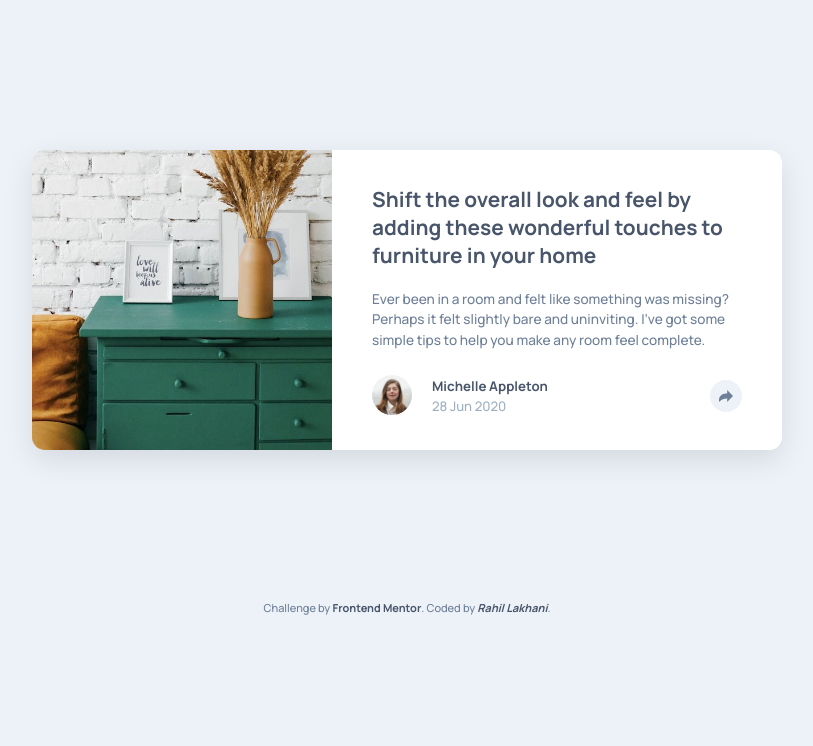
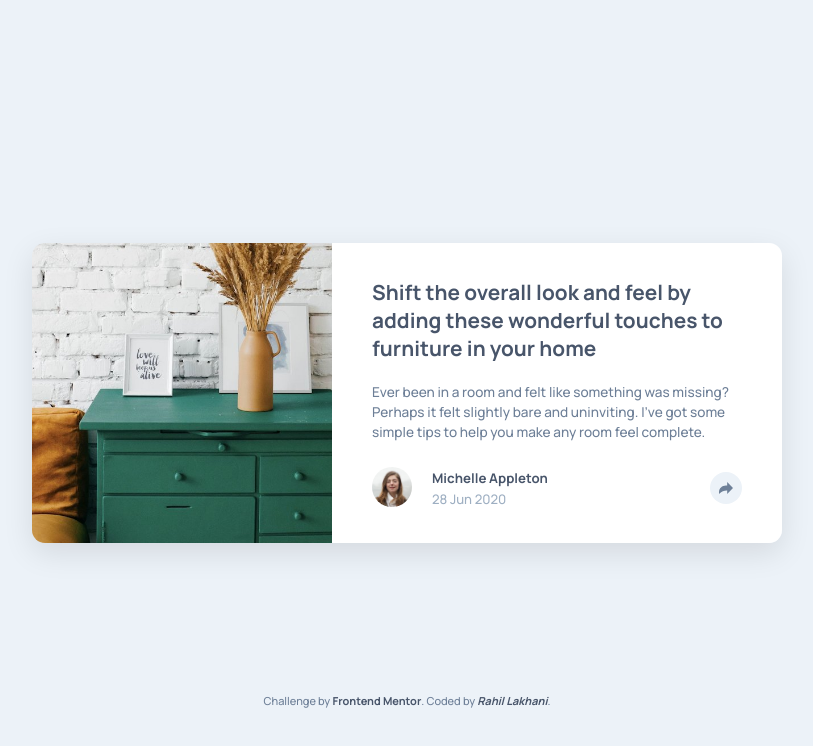
Before and after one commit to rahil-lakhani/ArticlePreviewComponentMaster, a plain HTML site: page index.html in a window 1280 px wide. Shown: the whole page, without its empty margins (233-1046 px from the left). Drawn offline with Linux system fonts and the light colour scheme.

Commit message:
Update styles.css

```diff
--- a/css/styles.css
+++ b/css/styles.css
@@ -197,6 +197,13 @@ h2 {
 
 @media (min-width:960px) {
 
+    /****** Default & General Styling ******/
+
+    body {
+        min-height: 100vh;
+        min-width: 100vh;
+    }
+
     /*** Wrapper ***/
 
     .wrapper {
```
